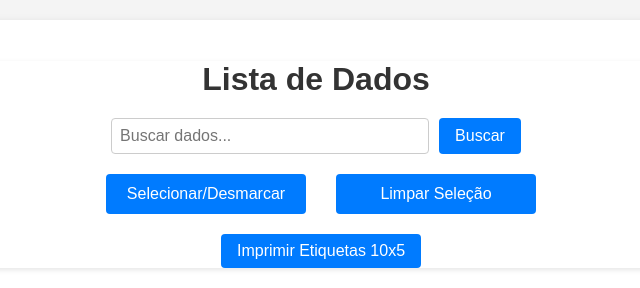
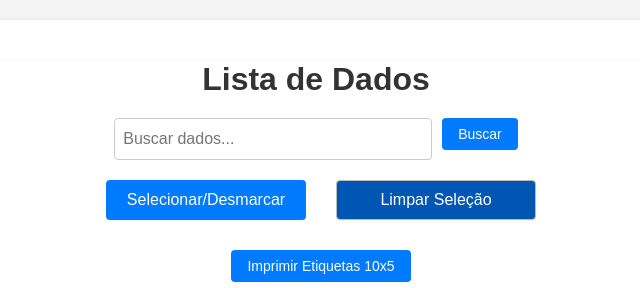
Before and after one commit to brunogf1/Importar_Planilhas, a Django app: template produtos/templates/produtos/lista_produtos.html in a window 1280 px wide. Shown: the top 288 px of the page, without its empty margins (324-964 px from the left). Run offline with Django 5.2, Linux system fonts and the light colour scheme; the template is opened without the code that fills it, so the values that code supplies are empty.

Commit message:
Update styles.css versao 8

```diff
--- a/static/css/styles.css
+++ b/static/css/styles.css
@@ -35,12 +35,13 @@ input[type="text"] {
 
 button {
     padding: 8px 16px;
-    font-size: 16px;
+    font-size: 14px;
     border: none;
     background-color: #007bff;
     color: #fff;
     border-radius: 4px;
     margin-left: 10px;
+    margin-bottom: 10px;
     cursor: pointer;
 }
 
@@ -158,3 +159,10 @@ th a:hover {
     z-index: 10;
     box-shadow: 0 2px 5px rgba(0,0,0,0.1);
 }
+
+.btn-clear {
+    background: #0056b3;
+    border: 1px solid #bbb;
+    padding: 5px 10px;
+    cursor: pointer;
+}
```
